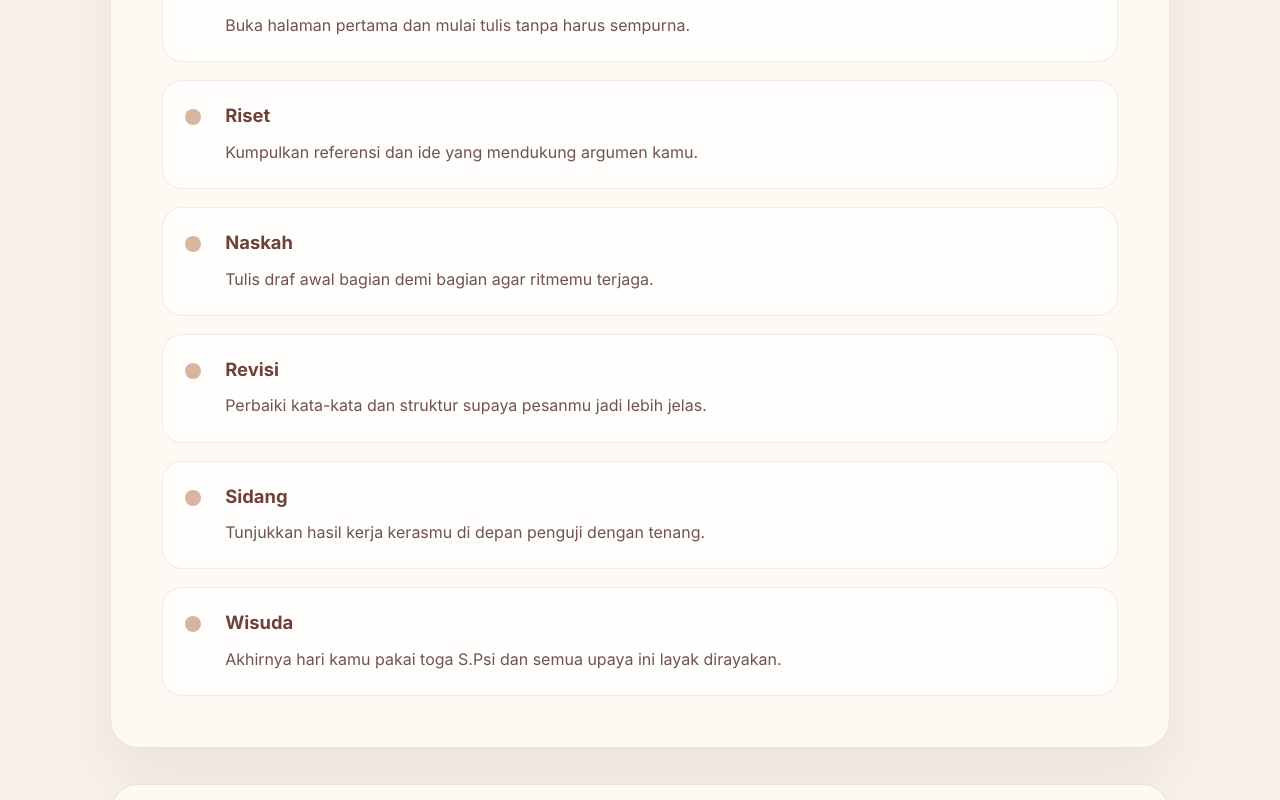
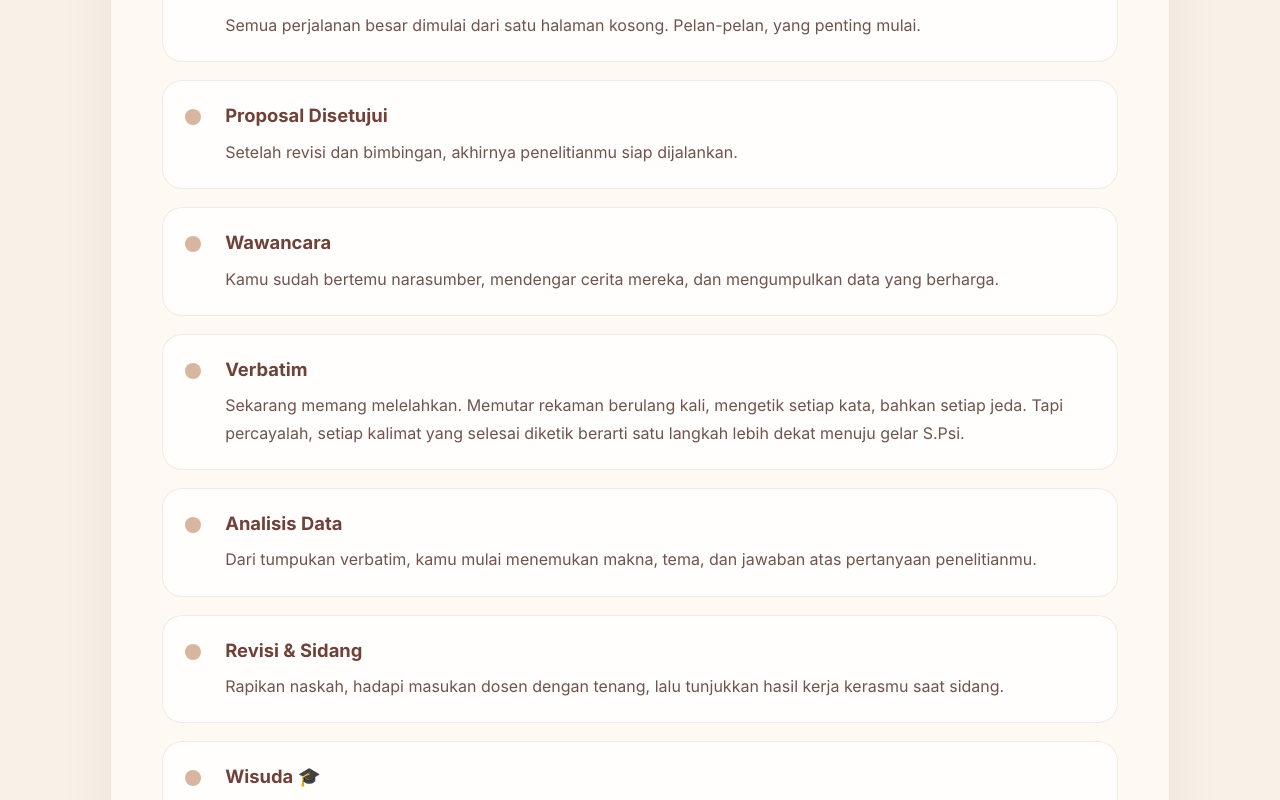
Before and after one commit to 231712600hengker/semangat_dedek, a React (Vite) app: page / in a window 1280 px wide. Shown: the part 1860-2660 px from the top of the page. Built offline with nearby package versions, Linux system fonts and the light colour scheme.

Commit message:
Update content with more descriptive common steps and sticky notes

```diff
--- a/src/data/content.js
+++ b/src/data/content.js
@@ -23,12 +23,34 @@ export const letterContent = [
 ];
 
 export const timelineSteps = [
-  { title: "Mulai Skripsi", detail: "Buka halaman pertama dan mulai tulis tanpa harus sempurna." },
-  { title: "Riset", detail: "Kumpulkan referensi dan ide yang mendukung argumen kamu." },
-  { title: "Naskah", detail: "Tulis draf awal bagian demi bagian agar ritmemu terjaga." },
-  { title: "Revisi", detail: "Perbaiki kata-kata dan struktur supaya pesanmu jadi lebih jelas." },
-  { title: "Sidang", detail: "Tunjukkan hasil kerja kerasmu di depan penguji dengan tenang." },
-  { title: "Wisuda", detail: "Akhirnya hari kamu pakai toga S.Psi dan semua upaya ini layak dirayakan." },
+  {
+    title: "Mulai Skripsi",
+    detail: "Semua perjalanan besar dimulai dari satu halaman kosong. Pelan-pelan, yang penting mulai."
+  },
+  {
+    title: "Proposal Disetujui",
+    detail: "Setelah revisi dan bimbingan, akhirnya penelitianmu siap dijalankan."
+  },
+  {
+    title: "Wawancara",
+    detail: "Kamu sudah bertemu narasumber, mendengar cerita mereka, dan mengumpulkan data yang berharga."
+  },
+  {
+    title: "Verbatim",
+    detail: "Sekarang memang melelahkan. Memutar rekaman berulang kali, mengetik setiap kata, bahkan setiap jeda. Tapi percayalah, setiap kalimat yang selesai diketik berarti satu langkah lebih dekat menuju gelar S.Psi."
+  },
+  {
+    title: "Analisis Data",
+    detail: "Dari tumpukan verbatim, kamu mulai menemukan makna, tema, dan jawaban atas pertanyaan penelitianmu."
+  },
+  {
+    title: "Revisi & Sidang",
+    detail: "Rapikan naskah, hadapi masukan dosen dengan tenang, lalu tunjukkan hasil kerja kerasmu saat sidang."
+  },
+  {
+    title: "Wisuda 🎓",
+    detail: "Hari itu akhirnya datang. Kamu berjalan memakai toga, namamu dipanggil, dan resmi menyandang gelar S.Psi. Semua malam lembur, revisi, wawancara, dan verbatim terbayar lunas. Bangga sama dirimu ya, kamu berhasil."
+  },
 ];
 
 export const stickyNotes = [
@@ -68,16 +90,36 @@ export const reasons = [
   "Dedek tahu kapan berhenti dan kapan lanjut.",
   "Dedek ikut jaga mimpi sendiri terus.",
   "Abang tahu kamu nggak gampang menyerah.",
-  "Kamu belajar dari setiap revisi.",
+  "Kamu adalah idol saya.",
   "Kamu tetap berharga walau lagi capek.",
 ];
 
 export const missionSteps = [
-  { level: "LEVEL 1", action: "Buka thesis", note: "Cukup mulai dari halaman pertama." },
-  { level: "LEVEL 2", action: "Tulis 100 kata", note: "Nggak perlu langsung banyak." },
-  { level: "LEVEL 3", action: "Minum air", note: "Biar nulisnya tetep jelas dan tidak pusing." },
-  { level: "LEVEL 4", action: "Ambil jeda", note: "15 menit biar kepala adem lagi." },
-  { level: "LEVEL 5", action: "Rayakan hari ini", note: "Kamu sudah jalan lagi hari ini." },
+  {
+    level: "LEVEL 1",
+    action: "Mulai dulu",
+    note: "Nggak perlu sempurna, yang penting berjalan."
+  },
+  {
+    level: "LEVEL 2",
+    action: "Fokus 25 menit",
+    note: "Satu sesi fokus lebih berarti daripada menunggu mood datang."
+  },
+  {
+    level: "LEVEL 3",
+    action: "Rayakan progres kecil",
+    note: "Satu paragraf pun tetap sebuah kemajuan."
+  },
+  {
+    level: "LEVEL 4",
+    action: "Jaga energi",
+    note: "Makan, minum, dan istirahat juga bagian dari produktivitas."
+  },
+  {
+    level: "LEVEL 5",
+    action: "Lanjut besok",
+    note: "Skripsi selesai karena konsisten, bukan karena ngebut satu hari."
+  },
 ];
 
 export const promises = [
@@ -93,7 +135,7 @@ export const verseQuote = {
 
 export const footerText = {
   ending: "Kalau kamu berhasil sampai bagian paling bawah... berarti hari ini kamu juga berhasil bertahan. Dan itu lebih dari cukup.",
-  signature: ["Made by Abang", "With <3", "Ketapang, Kalimantan Barat"],
+  signature: ["Made by Abang", "With <3", "dari Ketapang, Kalimantan Barat"],
 };
 
 export const dailyMessages = [
```
